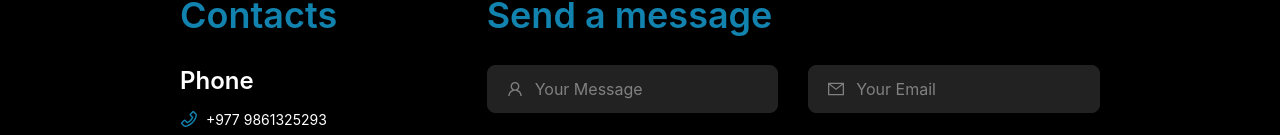
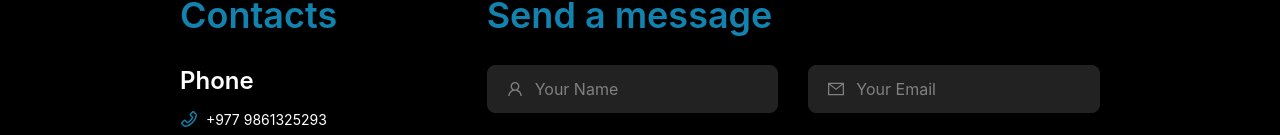
Before and after one commit to killerbee46/my-portfolio, a React (Vite) app: page /contact in a window 1280 px wide. Shown: the part 435-570 px from the top of the page. Built offline with nearby package versions, Linux system fonts and the light colour scheme.

Commit message:
fix form placeholder

```diff
--- a/src/components/Forms/ContactForm.tsx
+++ b/src/components/Forms/ContactForm.tsx
@@ -1,5 +1,5 @@
 import { MailOutlined, MessageOutlined, UserOutlined } from "@ant-design/icons"
-import { Button, Col, Form, Input, Row, Typography } from "antd"
+import { Button, Col, Form, Input, Row } from "antd"
 import { useForm } from "antd/es/form/Form"
 import TextArea from "antd/es/input/TextArea"
 
@@ -11,7 +11,7 @@ const ContactForm = () => {
 <Row gutter={[30,0]}>
     <Col lg={12}>
     <Form.Item name={'fullName'}>
-    <Input placeholder="Your Message" prefix={<UserOutlined style={{color:'grey', padding:8}} />} size="large" />
+    <Input placeholder="Your Name" prefix={<UserOutlined style={{color:'grey', padding:8}} />} size="large" />
 </Form.Item>
     </Col>
     <Col lg={12}>
```
